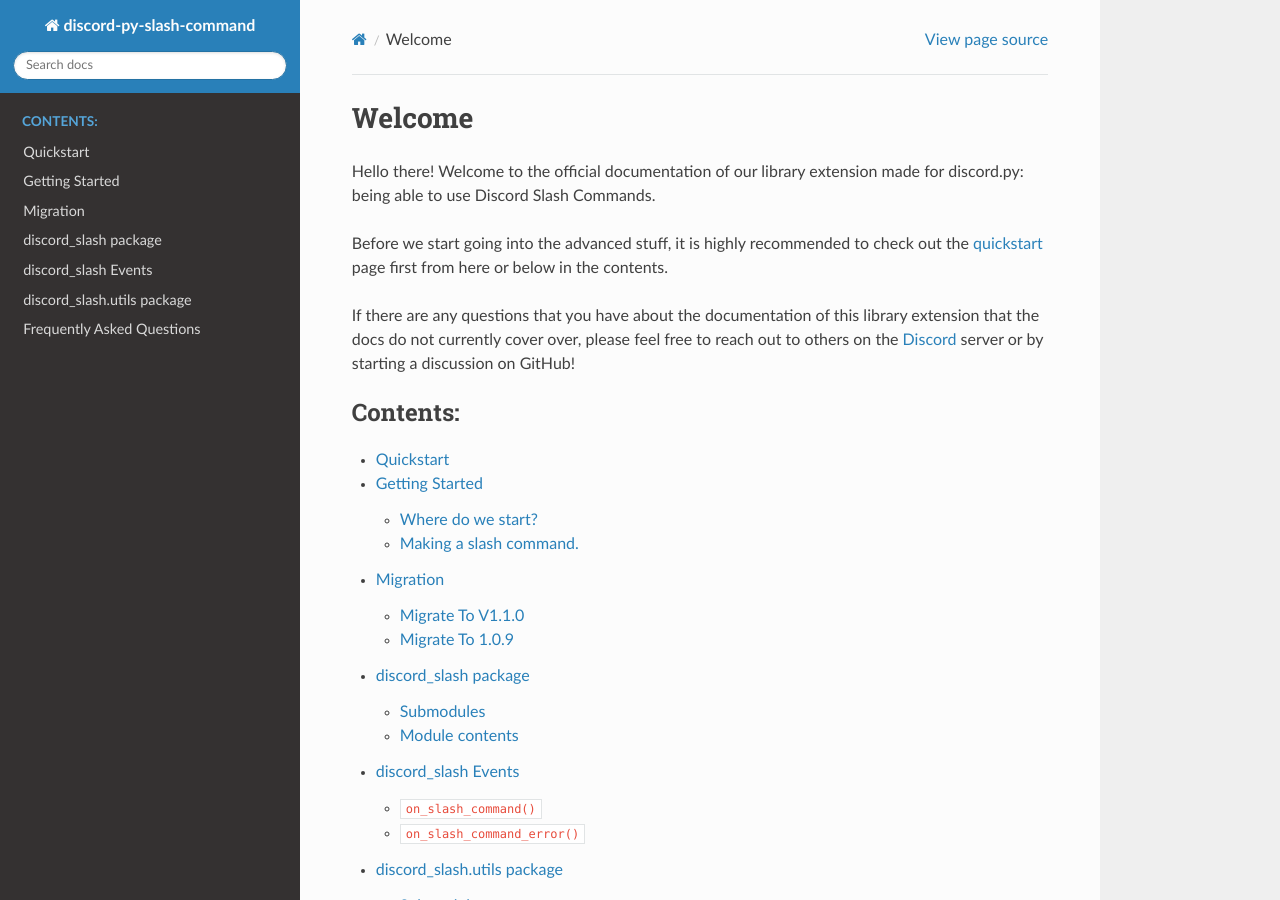
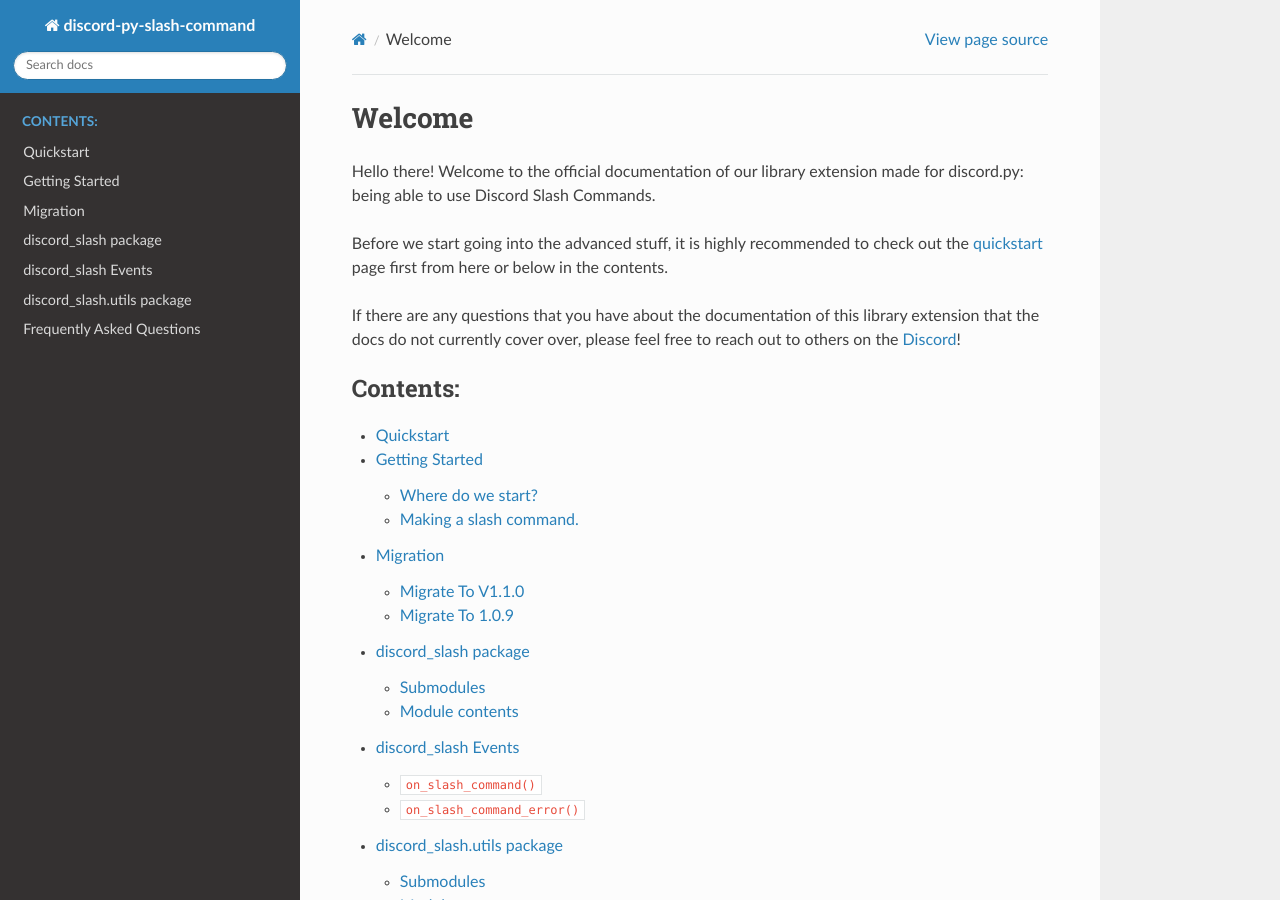
Before and after one commit to interactions-py/interactions.py, a Sphinx documentation site: the page built from docs/index.rst, in a window 1280 px wide and 900 px high. Built offline with Sphinx 7.4.7 and the Read the Docs theme 2.0.0, drawn with Linux system fonts in a browser that asks for light colours.

Commit message:
Removed Discussions mentions

```diff
--- a/docs/index.rst
+++ b/docs/index.rst
@@ -14,8 +14,7 @@
 
 If there are any questions that you have about the documentation
 of this library extension that the docs do not currently cover over, please
-feel free to reach out to others on the `Discord`_ server or by starting a
-discussion on GitHub!
+feel free to reach out to others on the `Discord`_!
 
 .. _quickstart: https://discord-py-slash-command.readthedocs.io/en/latest/quickstart.html
 .. _Discord: https://discord.gg/KkgMBVuEkx
```
Also changed, not shown: README.md (+0 -1 lines).
